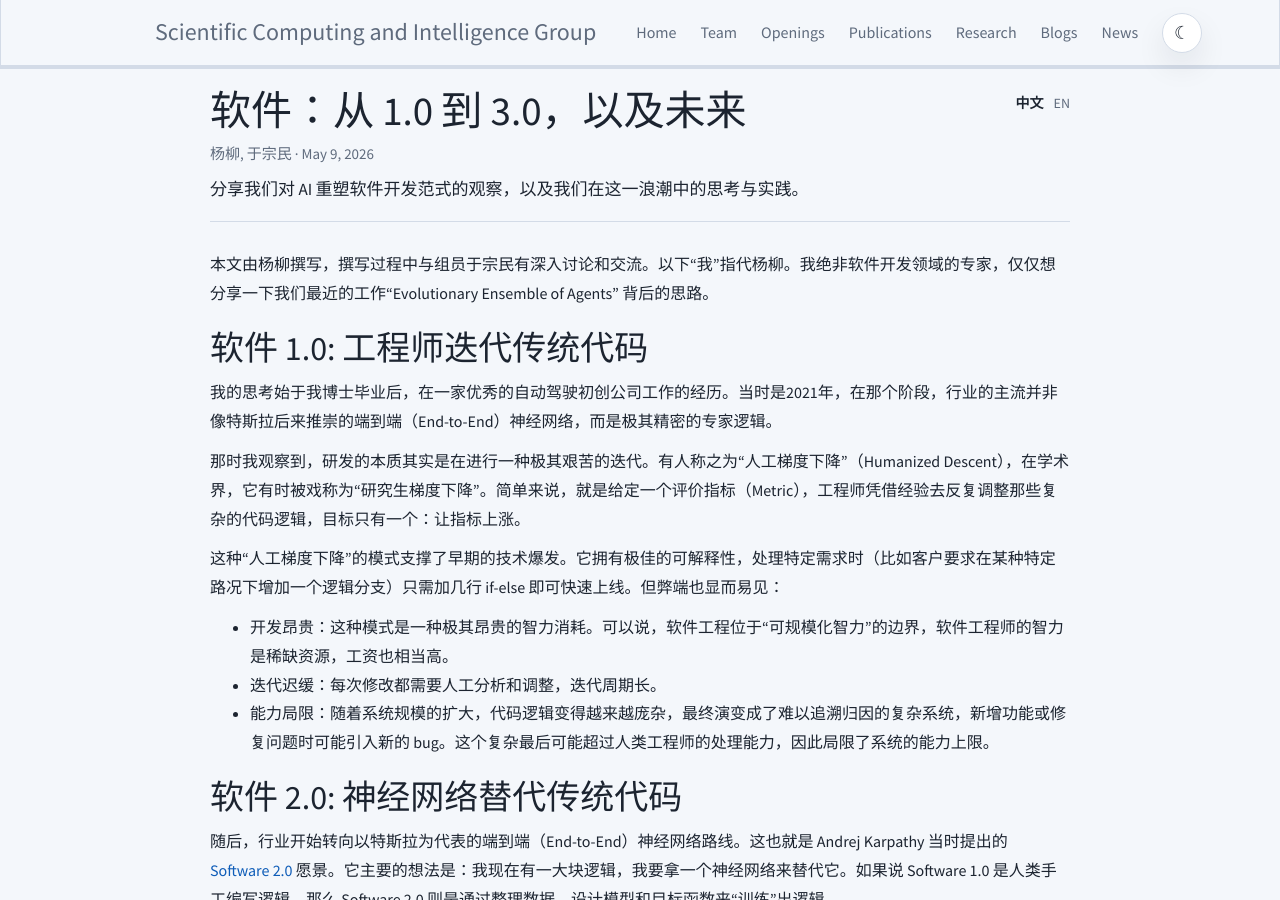
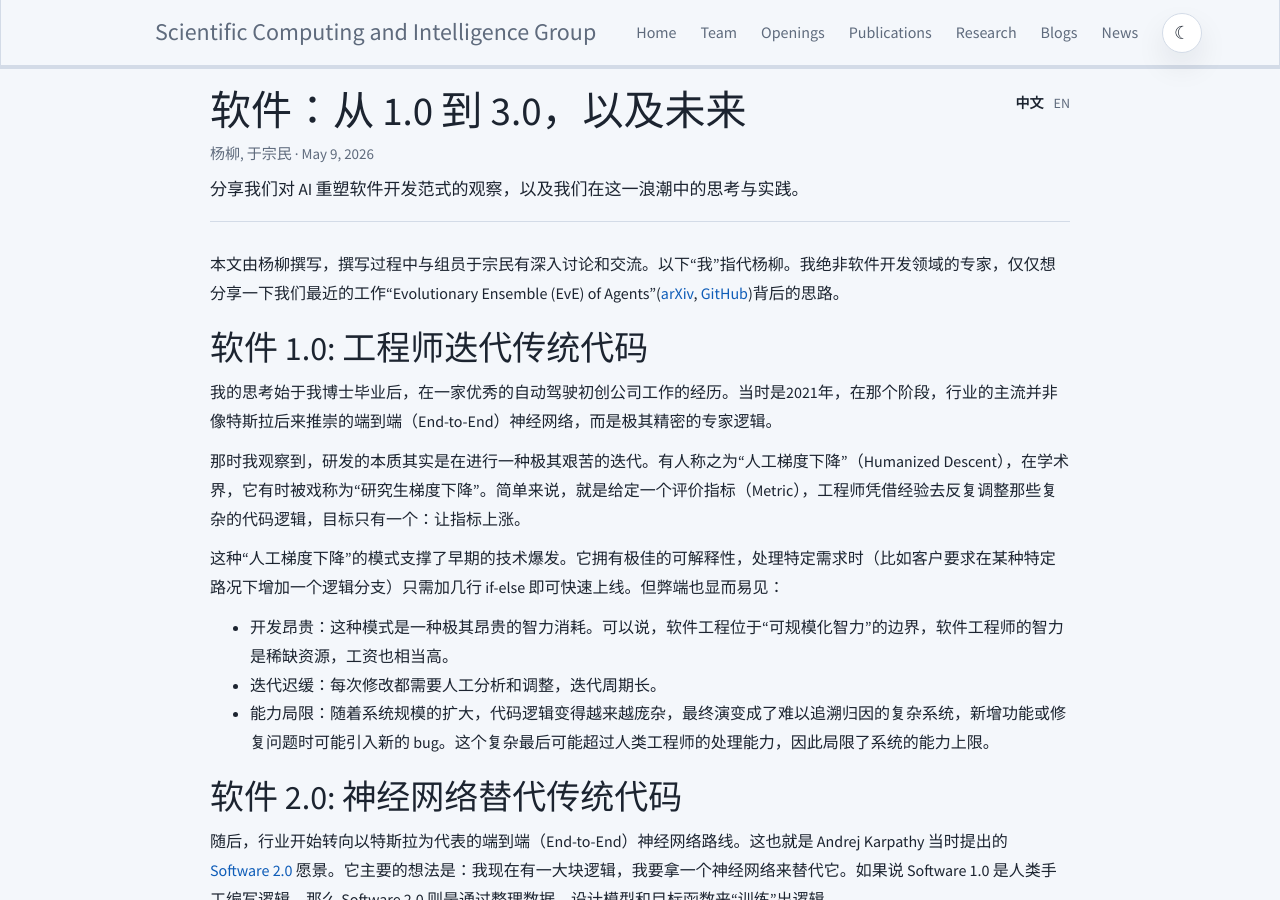
Before and after one commit to scaling-group/scaling-group.github.io, a Jekyll site: the page built from _blogs/2026-05-09-blog-software-zh.md, in a window 1280 px wide and 900 px high. Built offline with Jekyll 4.4.1, drawn with Linux system fonts in a browser that asks for light colours; some of the changed text lies outside the part shown.

Commit message:
add arxiv and github link

```diff
--- a/_blogs/2026-05-09-blog-software-zh.md
+++ b/_blogs/2026-05-09-blog-software-zh.md
@@ -9,7 +9,7 @@ permalink: /blogs/zh/software-engineer/
 abstract: "分享我们对 AI 重塑软件开发范式的观察，以及我们在这一浪潮中的思考与实践。"
 ---
 
-本文由杨柳撰写，撰写过程中与组员于宗民有深入讨论和交流。以下“我”指代杨柳。我绝非软件开发领域的专家，仅仅想分享一下我们最近的工作“Evolutionary Ensemble of Agents” 背后的思路。
+本文由杨柳撰写，撰写过程中与组员于宗民有深入讨论和交流。以下“我”指代杨柳。我绝非软件开发领域的专家，仅仅想分享一下我们最近的工作“Evolutionary Ensemble (EvE) of Agents”([arXiv](https://arxiv.org/abs/2605.09018), [GitHub](https://github.com/scaling-group/eve))背后的思路。
 
 ## 软件 1.0: 工程师迭代传统代码
 
@@ -88,7 +88,7 @@ FunSearch和AlphaEvolve在LLM-as-Optimizer的基础上，进一步引入了进
 - 我们需要一个能兼容所有其他agent，还能无限scalable的框架。我们最终选择一种彻底去中心化的集群（ensemble）架构。EvE 摒弃了教条式的角色划分（如“管理者”与“工人”），从而获得了普适的兼容能力。从原理上讲，任何现有的 Agent 或多 Agent 系统，都能被无缝集成并视为该集群中的一个个体。
 - 对下游任务，我们挑选一个我们能做的，距离完全的AI自指迭代最接近的任务：设计foundation model网络结构。我们的兴趣是in-context operator networks，一种科学计算foundation model框架，用它来做testbed也就顺利成章了。
 
-最后这些实践变成了Evolutionary Ensemble (EvE) of Agents。结果相当惊艳，EvE可以真正解决AI研究中遇到的难点，甚至比我们组内部所有的人类设计都要好。
+最后这些实践变成了Evolutionary Ensemble (EvE) of Agents([arXiv](https://arxiv.org/abs/2605.09018), [GitHub](https://github.com/scaling-group/eve))。结果相当惊艳，EvE可以真正解决AI研究中遇到的难点，甚至比我们组内部所有的人类设计都要好。
 
 ## 结语
 
```
Also changed, not shown: _blogs/2026-05-09-blog-software.md (+2 -2 lines).
